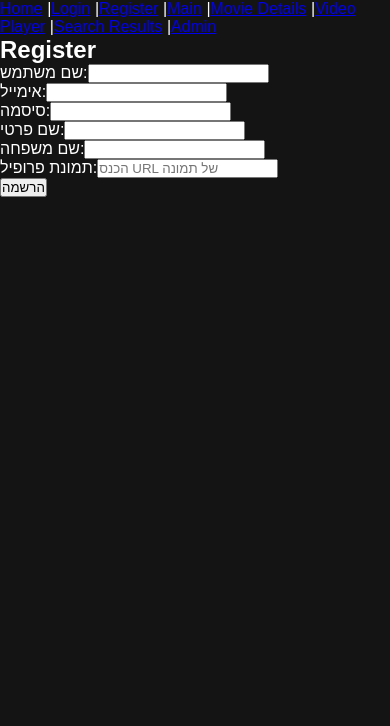
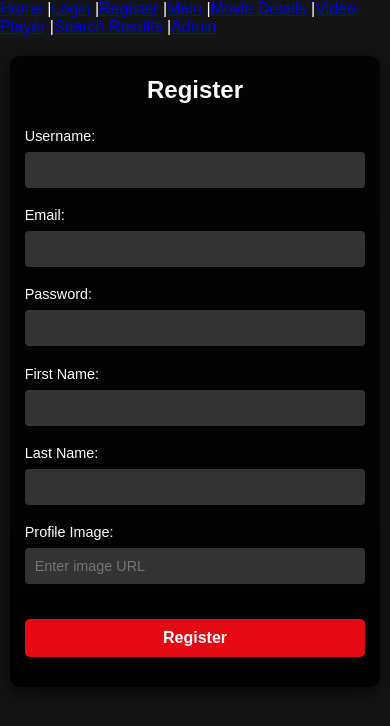
Before and after one commit to hadar-sarfati/Netflix_part4, a React (Create React App) app in the folder my-app/: page /register in a window 390 px wide. Shown: the top 726 px of the page. Built offline with nearby package versions, Linux system fonts and the light colour scheme.

Commit message:
adding files of home and register

```diff
--- a/my-app/src/Pages/Home/Home.css
+++ b/my-app/src/Pages/Home/Home.css
@@ -15,10 +15,6 @@ body {
   padding: 20px;
   border-radius: 10px;
   box-shadow: 0px 0px 10px rgba(255, 255, 255, 0.2);
-    position: absolute;
-    top: 50%;
-    left: 50%;
-    transform: translate(-50%, -50%);
 }
 
 h1 {
--- /dev/null
+++ b/my-app/src/Pages/Register/Register.css
@@ -0,0 +1,117 @@
+/* Registration form styling */
+.register-container {
+    text-align: center;
+    background: linear-gradient(to bottom, rgba(0, 0, 0, 0.85), rgba(0, 0, 0, 0.95));
+    padding: 30px 20px;
+    border-radius: 10px;
+    box-shadow: 0px 5px 15px rgba(0, 0, 0, 0.6);
+    width: 90%;
+    max-width: 400px;
+    margin: 20px auto;
+  }
+
+  .register-container h2 {
+    font-size: 1.8rem;
+    color: white;
+    margin-bottom: 1.5rem;
+  }
+
+  /* Form group styling */
+  .form-group {
+    margin-bottom: 1.2rem;
+    text-align: left;
+  }
+
+  .form-group label {
+    display: block;
+    margin-bottom: 0.5rem;
+    color: white;
+    font-size: 1rem;
+  }
+
+  .form-group input {
+    width: 100%;
+    padding: 10px;
+    border: none;
+    border-radius: 4px;
+    background-color: #333;
+    color: white;
+    font-size: 1rem;
+    box-sizing: border-box;
+  }
+
+  .form-group input:focus {
+    outline: none;
+    background-color: #454545;
+    box-shadow: 0 0 0 2px rgba(229, 9, 20, 0.5);
+  }
+
+  /* Button styling */
+  .button {
+    width: 100%;
+    padding: 12px 24px;
+    background-color: #e50914;
+    color: white;
+    border: none;
+    border-radius: 5px;
+    font-weight: bold;
+    font-size: 1.1rem;
+    cursor: pointer;
+    transition: background-color 0.3s ease, transform 0.2s ease;
+    box-shadow: 0px 3px 6px rgba(0, 0, 0, 0.4);
+    margin-top: 1rem;
+  }
+
+  .button:hover {
+    background-color: #f40612;
+    transform: scale(1.05);
+  }
+
+  .button:active {
+    transform: scale(0.95);
+  }
+
+  /* Message styling */
+  .message {
+    margin-top: 1rem;
+    padding: 10px;
+    border-radius: 4px;
+    font-weight: bold;
+  }
+
+  .success-message {
+    background-color: rgba(40, 167, 69, 0.2);
+    color: #28a745;
+    border: 1px solid #28a745;
+  }
+
+  .error-message {
+    background-color: rgba(229, 9, 20, 0.2);
+    color: #e50914;
+    border: 1px solid #e50914;
+  }
+
+  /* Responsive design */
+  @media (max-width: 480px) {
+    .register-container {
+      width: 95%;
+      padding: 20px 15px;
+    }
+
+    .register-container h2 {
+      font-size: 1.5rem;
+    }
+
+    .form-group label {
+      font-size: 0.9rem;
+    }
+
+    .form-group input {
+      font-size: 0.9rem;
+    }
+
+    .button {
+      font-size: 1rem;
+      padding: 10px 20px;
+    }
+  }
--- a/my-app/src/Pages/Register/Register.js
+++ b/my-app/src/Pages/Register/Register.js
@@ -1,4 +1,5 @@
 import React, { useState } from 'react';
+import './Register.css';
 
 const Register = () => {
   const [formData, setFormData] = useState({
@@ -21,7 +22,6 @@ const Register = () => {
 
   const handleSubmit = async (e) => {
     e.preventDefault();
-
     try {
       const response = await fetch('http://localhost:3000/api/users', {
         method: 'POST',
@@ -47,7 +47,7 @@ const Register = () => {
       <h2>Register</h2>
       <form onSubmit={handleSubmit}>
         <div className="form-group">
-          <label htmlFor="username">שם משתמש:</label>
+          <label htmlFor="username">Username:</label>
           <input
             id="username"
             type="text"
@@ -57,9 +57,8 @@ const Register = () => {
             required
           />
         </div>
-
         <div className="form-group">
-          <label htmlFor="email">אימייל:</label>
+          <label htmlFor="email">Email:</label>
           <input
             id="email"
             type="email"
@@ -69,9 +68,8 @@ const Register = () => {
             required
           />
         </div>
-
         <div className="form-group">
-          <label htmlFor="password">סיסמה:</label>
+          <label htmlFor="password">Password:</label>
           <input
             id="password"
             type="password"
@@ -81,9 +79,8 @@ const Register = () => {
             required
           />
         </div>
-
         <div className="form-group">
-          <label htmlFor="firstName">שם פרטי:</label>
+          <label htmlFor="firstName">First Name:</label>
           <input
             id="firstName"
             type="text"
@@ -93,9 +90,8 @@ const Register = () => {
             required
           />
         </div>
-
         <div className="form-group">
-          <label htmlFor="lastName">שם משפחה:</label>
+          <label htmlFor="lastName">Last Name:</label>
           <input
             id="lastName"
             type="text"
@@ -105,24 +101,21 @@ const Register = () => {
             required
           />
         </div>
-
         <div className="form-group">
-          <label htmlFor="profileImage">תמונת פרופיל:</label>
+          <label htmlFor="profileImage">Profile Image:</label>
           <input
             id="profileImage"
             type="text"
             name="profileImage"
             value={formData.profileImage}
             onChange={handleChange}
-            placeholder="הכנס URL של תמונה"
+            placeholder="Enter image URL"
           />
         </div>
-
-        <button type="submit">הרשמה</button>
+        <button type="submit" className="button">Register</button>
       </form>
-
       {message && (
-        <div className={message.includes('successful') ? 'success-message' : 'error-message'}>
+        <div className={`message ${message.includes('successful') ? 'success-message' : 'error-message'}`}>
           {message}
         </div>
       )}
```
Also changed, not shown: 100 other files (tests, documents, lock files or other folders). Lines whose indentation alone changed are shown as unchanged.
